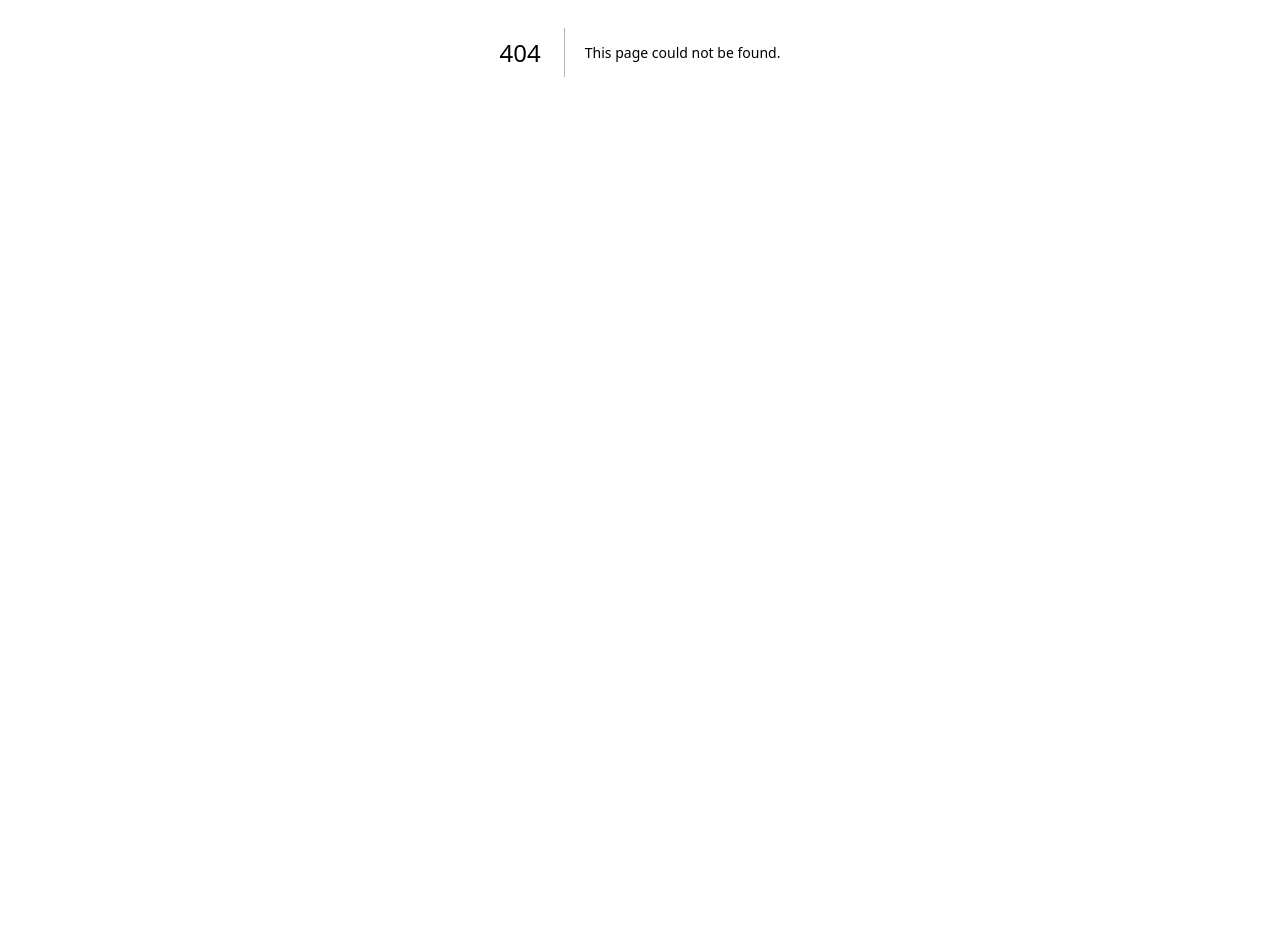
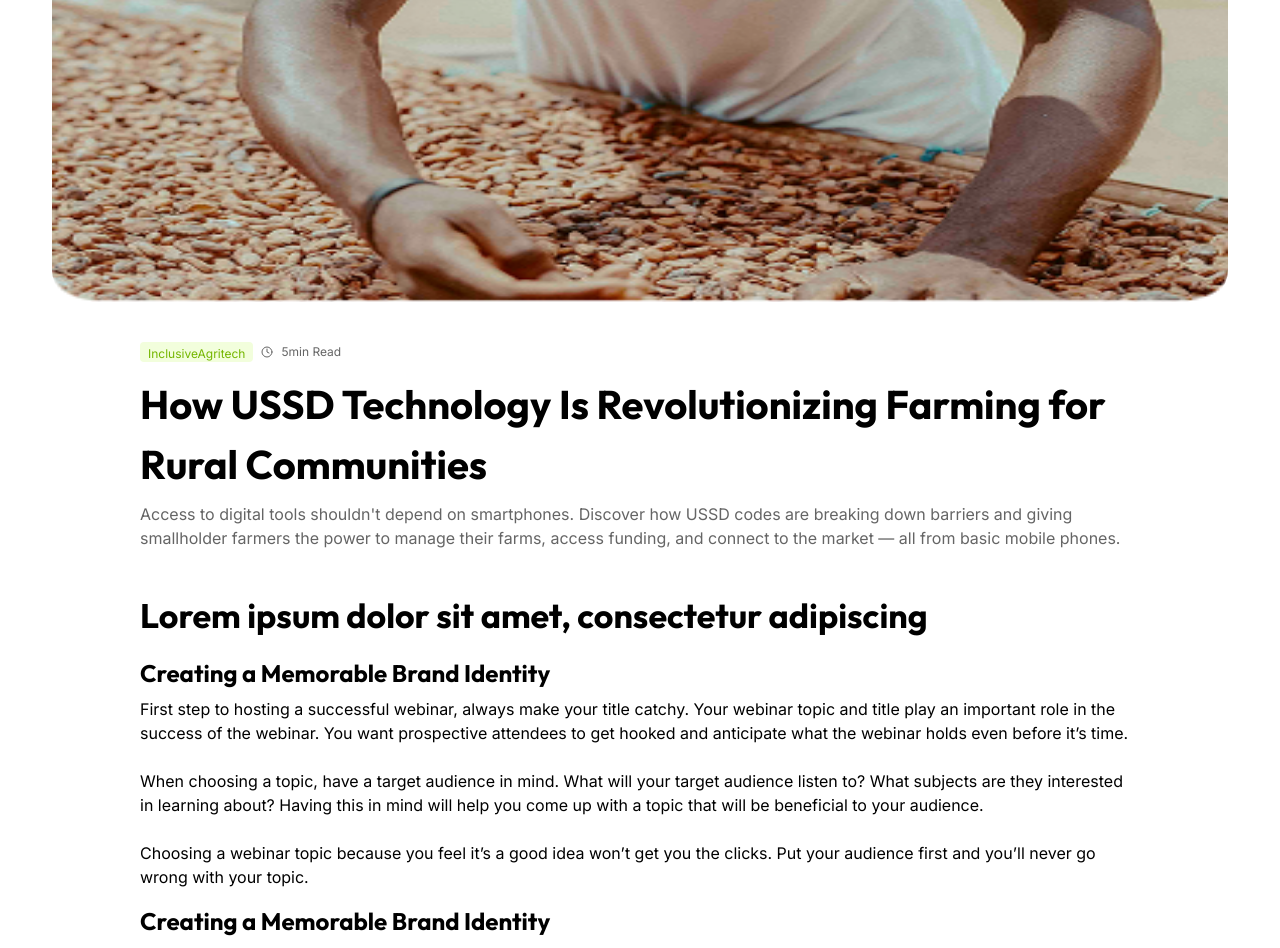
Before and after one commit to JayOnojah/nutrient-chain, a Next.js app: page /our-blog/1 in a window 1280 px wide. Before the commit this address had no page. Shown: the part 348-1296 px from the top of the page. Before the commit the page ends 800 px from the top, so only its background shows below. Built offline with nearby package versions, Linux system fonts and the light colour scheme.

Commit message:
added single blog page

```diff
--- /dev/null
+++ b/app/our-blog/[slug]/page.tsx
@@ -0,0 +1,168 @@
+import Navbar from "@/components/navbar";
+import { ArrowLeftIcon, Clock4Icon } from "lucide-react";
+import Link from "next/link";
+import BlogImg from "@/public/images/pngs/blog.png";
+import Image from "next/image";
+import { Outfit } from "next/font/google";
+
+const outFit = Outfit({
+  weight: "700",
+  subsets: ["latin"],
+});
+
+const Page = () => {
+  return (
+    <div>
+      <Navbar theme="light" />
+      <div className="app-width my-32">
+        <Link href="/our-blog">
+          <div className="flex items-center gap-2 cursor-pointer">
+            <ArrowLeftIcon />
+            <div className="">back</div>
+          </div>
+        </Link>
+
+        <div className="mt-2 overflow-hidden">
+          <Image
+            src={BlogImg}
+            width={290}
+            height={200}
+            alt="nutrient chain blog"
+            className="w-full md:h-[490px] rounded-[32px]"
+          />
+        </div>
+
+        <div className="mt-10 max-w-[1000px] mx-auto">
+          <div className="flex items-center gap-2 mt-3 text-xs">
+            <div className="text-[#74B601] px-2 pt-1 bg-[#F2FEDC] rounded">
+              InclusiveAgritech
+            </div>
+            <div className="flex items-center gap-2 text-[#656565]">
+              <Clock4Icon size={12} />
+              <div className="">5min Read</div>
+            </div>
+          </div>
+
+          <div className="mt-3">
+            <div className={`${outFit.className} text-[40px]`}>
+              How USSD Technology Is Revolutionizing Farming for Rural
+              Communities
+            </div>
+            <div className="mt-2 text-[#656565]">
+              Access to digital tools shouldn't depend on smartphones. Discover
+              how USSD codes are breaking down barriers and giving smallholder
+              farmers the power to manage their farms, access funding, and
+              connect to the market — all from basic mobile phones.
+            </div>
+
+            <div className={`${outFit.className} text-[34px] mt-10`}>
+              Lorem ipsum dolor sit amet, consectetur adipiscing
+            </div>
+
+            <div>
+              <div className={`${outFit.className} text-2xl mt-4`}>
+                Creating a Memorable Brand Identity
+              </div>
+
+              <div className="mt-2">
+                First step to hosting a successful webinar, always make your
+                title catchy. Your webinar topic and title play an important
+                role in the success of the webinar. You want prospective
+                attendees to get hooked and anticipate what the webinar holds
+                even before it’s time.
+                <br />
+                <br />
+                When choosing a topic, have a target audience in mind. What will
+                your target audience listen to? What subjects are they
+                interested in learning about? Having this in mind will help you
+                come up with a topic that will be beneficial to your audience.
+                <br />
+                <br />
+                Choosing a webinar topic because you feel it’s a good idea won’t
+                get you the clicks. Put your audience first and you’ll never go
+                wrong with your topic.
+              </div>
+            </div>
+
+            <div>
+              <div className={`${outFit.className} text-2xl mt-4`}>
+                Creating a Memorable Brand Identity
+              </div>
+
+              <div className="mt-2">
+                First step to hosting a successful webinar, always make your
+                title catchy. Your webinar topic and title play an important
+                role in the success of the webinar. You want prospective
+                attendees to get hooked and anticipate what the webinar holds
+                even before it’s time.
+                <br />
+                <br />
+                When choosing a topic, have a target audience in mind. What will
+                your target audience listen to? What subjects are they
+                interested in learning about? Having this in mind will help you
+                come up with a topic that will be beneficial to your audience.
+                <br />
+                <br />
+                Choosing a webinar topic because you feel it’s a good idea won’t
+                get you the clicks. Put your audience first and you’ll never go
+                wrong with your topic.
+              </div>
+            </div>
+
+            <div>
+              <div className={`${outFit.className} text-2xl mt-4`}>
+                Creating a Memorable Brand Identity
+              </div>
+
+              <div className="mt-2">
+                First step to hosting a successful webinar, always make your
+                title catchy. Your webinar topic and title play an important
+                role in the success of the webinar. You want prospective
+                attendees to get hooked and anticipate what the webinar holds
+                even before it’s time.
+                <br />
+                <br />
+                When choosing a topic, have a target audience in mind. What will
+                your target audience listen to? What subjects are they
+                interested in learning about? Having this in mind will help you
+                come up with a topic that will be beneficial to your audience.
+                <br />
+                <br />
+                Choosing a webinar topic because you feel it’s a good idea won’t
+                get you the clicks. Put your audience first and you’ll never go
+                wrong with your topic.
+              </div>
+            </div>
+
+            <div>
+              <div className={`${outFit.className} text-2xl mt-4`}>
+                Creating a Memorable Brand Identity
+              </div>
+
+              <div className="mt-2">
+                First step to hosting a successful webinar, always make your
+                title catchy. Your webinar topic and title play an important
+                role in the success of the webinar. You want prospective
+                attendees to get hooked and anticipate what the webinar holds
+                even before it’s time.
+                <br />
+                <br />
+                When choosing a topic, have a target audience in mind. What will
+                your target audience listen to? What subjects are they
+                interested in learning about? Having this in mind will help you
+                come up with a topic that will be beneficial to your audience.
+                <br />
+                <br />
+                Choosing a webinar topic because you feel it’s a good idea won’t
+                get you the clicks. Put your audience first and you’ll never go
+                wrong with your topic.
+              </div>
+            </div>
+          </div>
+        </div>
+      </div>
+    </div>
+  );
+};
+
+export default Page;
--- a/components/navbar.tsx
+++ b/components/navbar.tsx
@@ -130,7 +130,7 @@ const Navbar = ({ theme = "dark" }: NavProps) => {
           <Link
             href="/our-blog"
             className={`transition-all duration-100 hover:scale-95 hover:border-b ${
-              pathname === "/our-blog" &&
+              pathname.startsWith("/our-blog") &&
               `border-b ${theme === "dark" ? "" : "text-[#74B601]"}`
             }`}
           >
--- a/components/our-blog/blog-card.tsx
+++ b/components/our-blog/blog-card.tsx
@@ -3,6 +3,7 @@ import Image from "next/image";
 import { Clock4Icon } from "lucide-react";
 import { shortenText } from "@/lib/utils";
 import { Avatar, AvatarFallback, AvatarImage } from "../ui/avatar";
+import Link from "next/link";
 
 const BlogCard = () => {
   const text = `Access to digital tools shouldn't depend on smartphones.
@@ -13,7 +14,7 @@ const BlogCard = () => {
   const targetLength = 100;
 
   return (
-    <div className="w-full">
+    <Link href={`/our-blog/single-blog`} className="w-full">
       <Image
         src={BlogImg}
         width={290}
@@ -22,7 +23,7 @@ const BlogCard = () => {
         className="w-full"
       />
       <div className="flex items-center justify-between gap-4 mt-3 text-xs">
-        <div className="text-[#74B601] px-2 pt-1 bg-[#F2FEDC]">
+        <div className="text-[#74B601] rounded px-2 pt-1 bg-[#F2FEDC]">
           InclusiveAgritech
         </div>
         <div className="flex items-center gap-2 text-[#656565]">
@@ -46,7 +47,7 @@ const BlogCard = () => {
         </Avatar>
         <div className="text-sm text-[#656565]">By Jeremiah</div>
       </div>
-    </div>
+    </Link>
   );
 };
 
```
